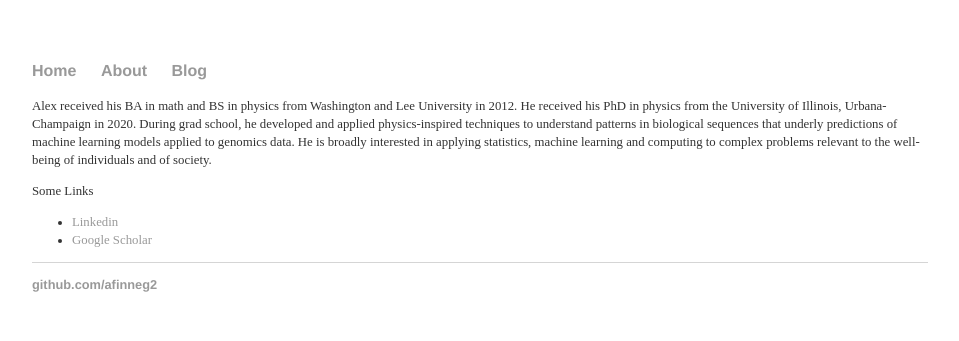
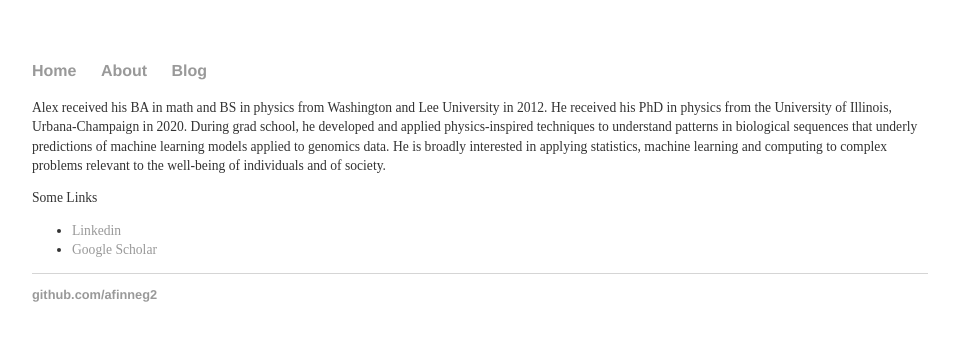
Before and after one commit to afinneg2/afinneg2.github.io, a Jekyll site: the page built from about/index.md, in a window 1280 px wide. Shown: the top 341 px of the page, without its empty margins (160-1119 px from the left). Built offline with Jekyll 4.4.1, drawn with Linux system fonts in a browser that asks for light colours.

Commit message:
minor change

```diff
--- a/css/main.css
+++ b/css/main.css
@@ -3,7 +3,7 @@
 a { text-decoration: none; color: #999; }
 a:hover { text-decoration: underline; }
 
-p, ul { font-size: 0.8em; line-height: 1.4em; color: #333; }
+p, ul { font-size: 0.85em; line-height: 1.4em; color: #333; }
 
 h1, h2, h3, h4 { font-family: 'Helvetica', 'Arial', 'Sans-Serif'; }
 h1 { font-size: 3em;  }
```
